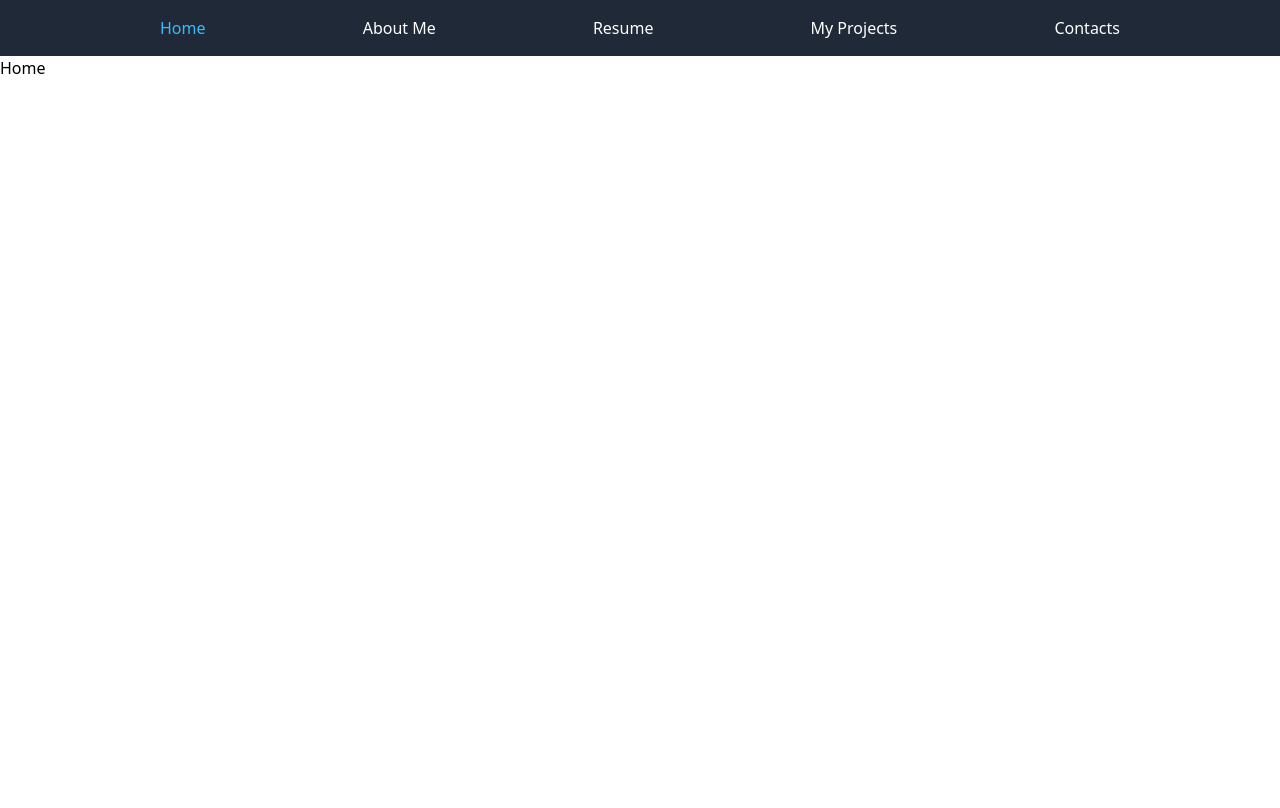
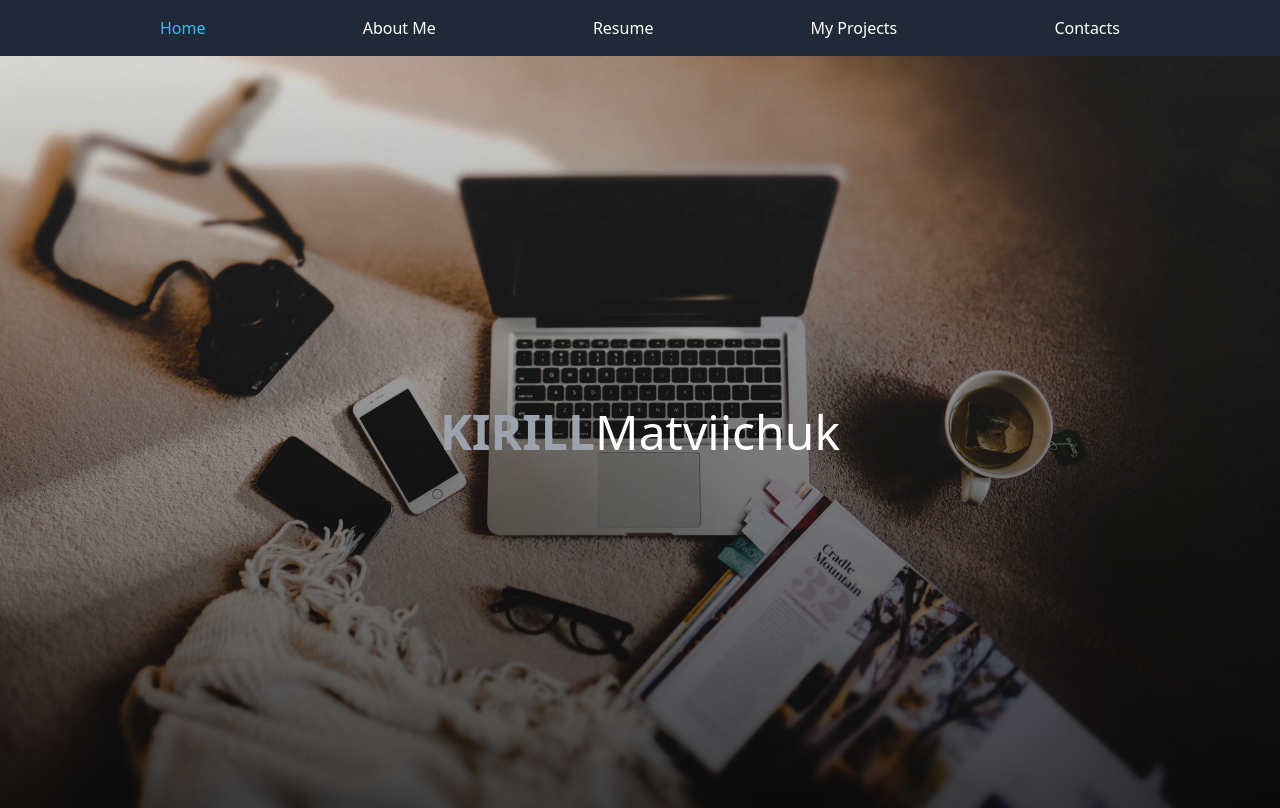
Before and after one commit to KirillMatviychuck/portfolio-v2, a React (Create React App) app: page / in a window 1280 px wide. Built offline with nearby package versions, Linux system fonts and the light colour scheme.

Commit message:
made home page template

```diff
--- a/src/index.tsx
+++ b/src/index.tsx
@@ -1,7 +1,7 @@
 import React from 'react';
 import ReactDOM from 'react-dom/client';
 import './index.css';
-import { App } from './App';
+import { App } from './common/components/App/App';
 import { BrowserRouter } from 'react-router-dom';
 
 const root = ReactDOM.createRoot(
--- a/src/pages/Home/Home.tsx
+++ b/src/pages/Home/Home.tsx
@@ -1,7 +1,14 @@
+import bgImage from '../../assets/images/main-background/main-background.jpg'
+
 export const Home = () => {
     return (
-        <div>
-            Home
+        <div className="w-full h-[94vh] relative flex justify-center items-center">
+            <div className='absolute left-0 top-0 w-full h-full z-10 bg-gradient-to-b from-black/10 to-black/70'></div>
+            <img className='absolute left-0 top-0 w-full h-full z-0 object-cover' src={bgImage} alt="background" />
+            <div className='flex'>
+                <h1 className='relative text-gray-400 text-5xl font-bold z-20'>KIRILL</h1>
+                <h1 className='relative text-white text-5xl z-20'>Matviichuk</h1>
+            </div>
         </div>
     )
 }
```
Also changed, not shown: src/common/components/App/App.tsx (renamed from src/App.tsx, +6 -6 lines), src/assets/images/main-background/main-background.jpg (added).
